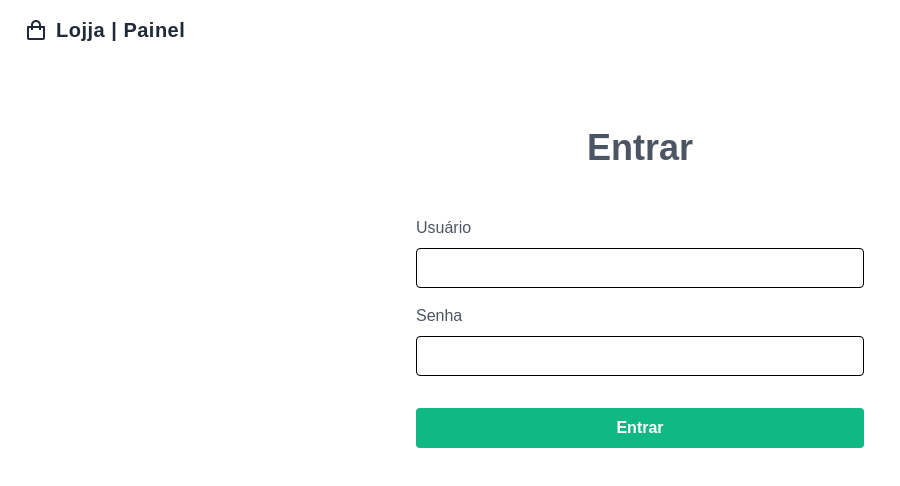
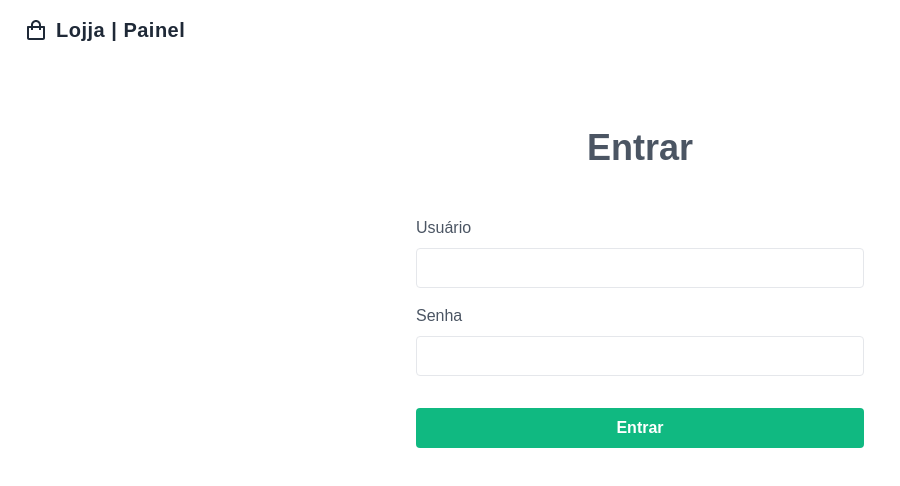
Before and after one commit to ChristoPy/adx-challenge-admin, a Nuxt app: page /login in a window 1280 px wide. Shown: the top 486 px of the page, without its empty margins (0-900 px from the left). Built offline with nearby package versions, Linux system fonts and the light colour scheme; a web font is replaced by a local one.

Commit message:
Update border color.

```diff
--- a/components/GenericInput.vue
+++ b/components/GenericInput.vue
@@ -51,7 +51,7 @@ const updateInternalValue = (value: string) => {
       :value="internalValue"
       required
       :type="type || 'text'"
-      class="w-full border border-black hover:border-gray-700 rounded h-10 px-2"
+      class="w-full border border-emerald hover:border-gray-700 rounded h-10 px-2"
       @input="updateInternalValue($event.target.value)"
     />
   </div>
```
